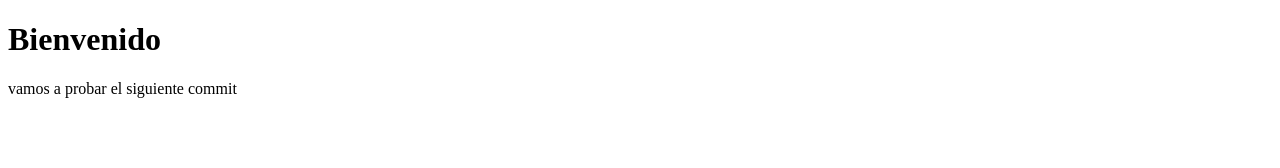
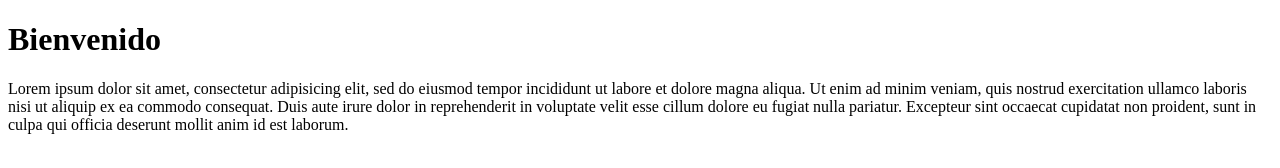
Before and after one commit to Esteropes/Formulario-TypeScript, a plain HTML site: page index.html in a window 1280 px wide. Drawn offline with Linux system fonts and the light colour scheme.

Commit message:
Modificar el parrafo
Modificamos el primer párrafo con uno real

```diff
--- a/index.html
+++ b/index.html
@@ -6,6 +6,11 @@
 </head>
 <body>
 	<h1>Bienvenido</h1>
-	<p>vamos a probar el siguiente commit</p>
+	<p>Lorem ipsum dolor sit amet, consectetur adipisicing elit, sed do eiusmod
+	tempor incididunt ut labore et dolore magna aliqua. Ut enim ad minim veniam,
+	quis nostrud exercitation ullamco laboris nisi ut aliquip ex ea commodo
+	consequat. Duis aute irure dolor in reprehenderit in voluptate velit esse
+	cillum dolore eu fugiat nulla pariatur. Excepteur sint occaecat cupidatat non
+	proident, sunt in culpa qui officia deserunt mollit anim id est laborum.</p>
 </body>
 </html>
```
